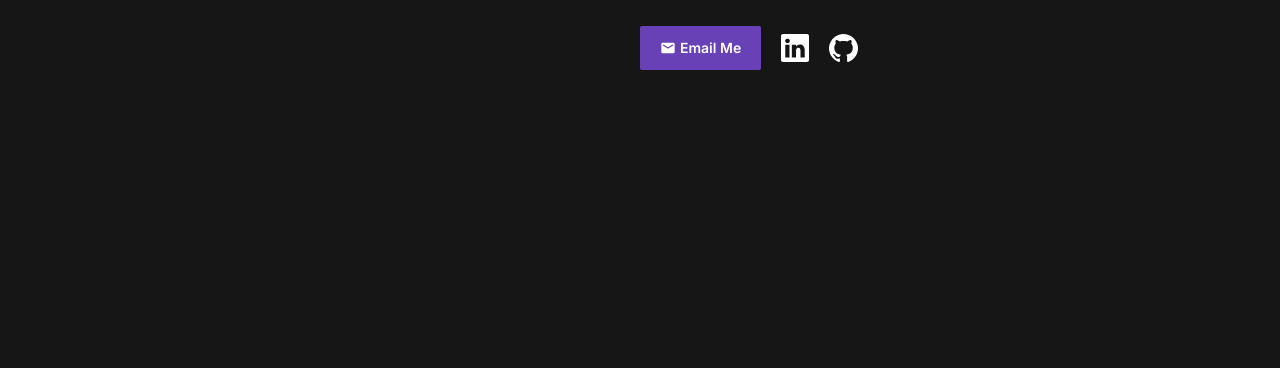
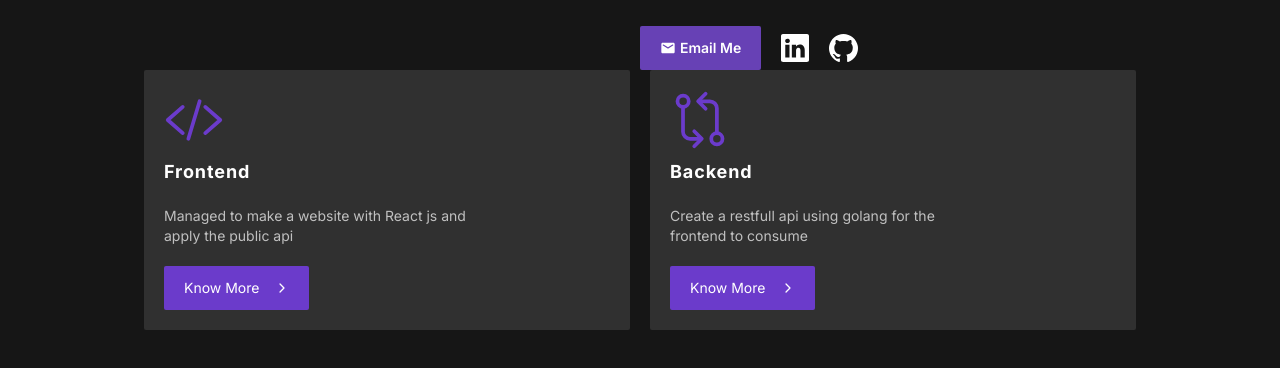
Before and after one commit to rezairfanwijaya/personal-website, a React (Create React App) app: page / in a window 1280 px wide. Shown: the part 270-638 px from the top of the page. Built offline with nearby package versions, Linux system fonts and the light colour scheme; grey boxes are pictures that could not be loaded.

Commit message:
add: path component

```diff
--- a/src/App.jsx
+++ b/src/App.jsx
@@ -8,6 +8,8 @@ import React from 'react';
 import Navbar from './components/Navbar';
 import HeroSection from './components/HeroSection';
 import NotificationUnderDevelopement from './components/Notification';
+import Path from './components/Path';
+
 
 function App() {
   return (<>
@@ -15,6 +17,7 @@ function App() {
       <NotificationUnderDevelopement />
       <Navbar />
       <HeroSection />
+      <Path />
     </div>
   </>
   );
--- a/src/components/Navbar.jsx
+++ b/src/components/Navbar.jsx
@@ -20,7 +20,7 @@ const Navbar = () => {
     <Disclosure as="nav" className="bg-[#161616]">
       {({ open }) => (
         <>
-          <div className="">
+          <div id="home">
             <div className="relative flex h-16 items-center justify-between">
               <div className="absolute inset-y-0 left-0 flex items-center sm:hidden">
                 {/* Mobile menu button*/}
@@ -35,7 +35,7 @@ const Navbar = () => {
               </div>
               <div className="flex flex-1 items-center justify-end sm:items-stretch sm:justify-start md:justify-between ">
                 <div className="flex flex-shrink-0 items-end">
-                  <a href="#">
+                  <a href="#home">
                     <img
                       className="block h-8 w-auto"
                       src={logo}
--- /dev/null
+++ b/src/components/Path.jsx
@@ -0,0 +1,38 @@
+import CardPath from "../micro-components/CardPath";
+
+const Path = () => {
+    const paths = [
+        {
+            'id': 1,
+            'title': 'Frontend',
+            'icon': 'code-slash-outline',
+            'desc': 'Managed to make a website with React js and apply the public api',
+            'iconMore': 'chevron-forward-outline',
+            'url': 'https://www.linkedin.com/in/rezairfanwijaya/'
+        },
+        {
+            'id': 2,
+            'title': 'Backend',
+            'icon': 'git-compare-outline',
+            'desc': 'Create a restfull api using golang for the frontend to consume',
+            'iconMore': 'chevron-forward-outline',
+            'url': 'https://www.linkedin.com/in/rezairfanwijaya/'
+        }
+    ]
+    return (<>
+        <div className="path flex flex-col gap-3 my-9 md:my-14 md:flex-row md:gap-5 lg:px-28 lg:my-0 lg:mb-12">
+            {paths.map((path) => (
+                <CardPath
+                    key={path.id}
+                    title={path.title}
+                    icon={path.icon}
+                    desc={path.desc}
+                    iconMore={path.iconMore}
+                    url={path.url}
+                />
+            ))}
+        </div>
+    </>);
+}
+
+export default Path;
--- /dev/null
+++ b/src/micro-components/CardPath.jsx
@@ -0,0 +1,25 @@
+const CardPath = ({ title, icon, desc, iconMore, url }) => {
+    return (<>
+        <div className="group bg-[#303030] rounded-sm md:w-1/2 hover:bg-[#6B3BCB]">
+            <div className="body p-5">
+                <div className="icon text-[#6B3BCB] text-5xl md:text-4xl lg:text-6xl font-bold group-hover:text-white">
+                    <ion-icon name={icon}></ion-icon>
+                </div>
+                <div className="title text-white font-bold tracking-wider text-lg">
+                    <p>{title}</p>
+                </div>
+                <div className="desc text-[#C0C0C0] my-5 lg:w-80 group-hover:text-white">
+                    <p>{desc}</p>
+                </div>
+                <a href={url} className="button text-dec flex items-center gap-4 w-max py-3 px-5 rounded-sm bg-[#6B3BCB] text-white hover:no-underline group-hover:bg-white group-hover:text-[#6B3BCB] focus:text-white" target="_blank">
+                    <div className="text">
+                        Know More
+                    </div>
+                    <ion-icon name={iconMore}></ion-icon>
+                </a>
+            </div>
+        </div>
+    </>);
+}
+
+export default CardPath;
--- a/src/style/style.css
+++ b/src/style/style.css
@@ -599,22 +599,6 @@ video {
   left: 0px;
 }
 
-.top-28{
-  top: 7rem;
-}
-
-.top-1{
-  top: 0.25rem;
-}
-
-.top-10{
-  top: 2.5rem;
-}
-
-.top-5{
-  top: 1.25rem;
-}
-
 .top-4{
   top: 1rem;
 }
@@ -631,6 +615,26 @@ video {
 .my-5{
   margin-top: 1.25rem;
   margin-bottom: 1.25rem;
+}
+
+.my-16{
+  margin-top: 4rem;
+  margin-bottom: 4rem;
+}
+
+.my-10{
+  margin-top: 2.5rem;
+  margin-bottom: 2.5rem;
+}
+
+.my-7{
+  margin-top: 1.75rem;
+  margin-bottom: 1.75rem;
+}
+
+.my-9{
+  margin-top: 2.25rem;
+  margin-bottom: 2.25rem;
 }
 
 .block{
@@ -681,6 +685,11 @@ video {
   width: auto;
 }
 
+.w-max{
+  width: -webkit-max-content;
+  width: max-content;
+}
+
 .max-w-7xl{
   max-width: 80rem;
 }
@@ -695,6 +704,10 @@ video {
 
 .grid-cols-1{
   grid-template-columns: repeat(1, minmax(0, 1fr));
+}
+
+.flex-col{
+  flex-direction: column;
 }
 
 .place-items-center{
@@ -733,6 +746,14 @@ video {
   gap: 0.25rem;
 }
 
+.gap-3{
+  gap: 0.75rem;
+}
+
+.gap-4{
+  gap: 1rem;
+}
+
 .space-x-4 > :not([hidden]) ~ :not([hidden]){
   --tw-space-x-reverse: 0;
   margin-right: calc(1rem * var(--tw-space-x-reverse));
@@ -768,8 +789,22 @@ video {
   background-color: rgb(17 24 39 / var(--tw-bg-opacity));
 }
 
+.bg-\[\#303030\]{
+  --tw-bg-opacity: 1;
+  background-color: rgb(48 48 48 / var(--tw-bg-opacity));
+}
+
+.bg-\[\#6B3BCB\]{
+  --tw-bg-opacity: 1;
+  background-color: rgb(107 59 203 / var(--tw-bg-opacity));
+}
+
 .p-2{
   padding: 0.5rem;
+}
+
+.p-5{
+  padding: 1.25rem;
 }
 
 .px-2{
@@ -833,6 +868,11 @@ video {
   line-height: 1.75rem;
 }
 
+.text-6xl{
+  font-size: 3.75rem;
+  line-height: 1;
+}
+
 .font-bold{
   font-weight: 700;
 }
@@ -851,6 +891,10 @@ video {
 
 .leading-7{
   line-height: 1.75rem;
+}
+
+.tracking-wider{
+  letter-spacing: 0.05em;
 }
 
 .text-\[\#8D63E1\]{
@@ -876,6 +920,11 @@ video {
 .text-gray-300{
   --tw-text-opacity: 1;
   color: rgb(209 213 219 / var(--tw-text-opacity));
+}
+
+.text-\[\#6B3BCB\]{
+  --tw-text-opacity: 1;
+  color: rgb(107 59 203 / var(--tw-text-opacity));
 }
 
 .filter{
@@ -911,6 +960,11 @@ html {
   text-decoration-line: none;
 }
 
+.focus\:text-white:focus{
+  --tw-text-opacity: 1;
+  color: rgb(255 255 255 / var(--tw-text-opacity));
+}
+
 .focus\:outline-none:focus{
   outline: 2px solid transparent;
   outline-offset: 2px;
@@ -929,6 +983,21 @@ html {
 .focus\:ring-white:focus{
   --tw-ring-opacity: 1;
   --tw-ring-color: rgb(255 255 255 / var(--tw-ring-opacity));
+}
+
+.group:hover .group-hover\:bg-white{
+  --tw-bg-opacity: 1;
+  background-color: rgb(255 255 255 / var(--tw-bg-opacity));
+}
+
+.group:hover .group-hover\:text-white{
+  --tw-text-opacity: 1;
+  color: rgb(255 255 255 / var(--tw-text-opacity));
+}
+
+.group:hover .group-hover\:text-\[\#6B3BCB\]{
+  --tw-text-opacity: 1;
+  color: rgb(107 59 203 / var(--tw-text-opacity));
 }
 
 @media (min-width: 640px){
@@ -964,12 +1033,49 @@ html {
     margin-bottom: 4rem;
   }
 
+  .md\:my-2{
+    margin-top: 0.5rem;
+    margin-bottom: 0.5rem;
+  }
+
+  .md\:my-7{
+    margin-top: 1.75rem;
+    margin-bottom: 1.75rem;
+  }
+
+  .md\:my-9{
+    margin-top: 2.25rem;
+    margin-bottom: 2.25rem;
+  }
+
+  .md\:my-14{
+    margin-top: 3.5rem;
+    margin-bottom: 3.5rem;
+  }
+
+  .md\:w-1\/2{
+    width: 50%;
+  }
+
   .md\:grid-cols-2{
     grid-template-columns: repeat(2, minmax(0, 1fr));
   }
 
+  .md\:flex-row{
+    flex-direction: row;
+  }
+
   .md\:justify-between{
     justify-content: space-between;
+  }
+
+  .md\:gap-5{
+    gap: 1.25rem;
+  }
+
+  .md\:text-4xl{
+    font-size: 2.25rem;
+    line-height: 2.5rem;
   }
 }
 
@@ -984,6 +1090,24 @@ html {
     margin-bottom: 1.5rem;
   }
 
+  .lg\:my-5{
+    margin-top: 1.25rem;
+    margin-bottom: 1.25rem;
+  }
+
+  .lg\:my-3{
+    margin-top: 0.75rem;
+    margin-bottom: 0.75rem;
+  }
+
+  .lg\:mb-12{
+    margin-bottom: 3rem;
+  }
+
+  .lg\:w-80{
+    width: 20rem;
+  }
+
   .lg\:gap-0{
     gap: 0px;
   }
@@ -991,6 +1115,11 @@ html {
   .lg\:px-8{
     padding-left: 2rem;
     padding-right: 2rem;
+  }
+
+  .lg\:px-28{
+    padding-left: 7rem;
+    padding-right: 7rem;
   }
 
   .lg\:text-xl{
@@ -1002,4 +1131,9 @@ html {
     font-size: 4.5rem;
     line-height: 1;
   }
+
+  .lg\:text-6xl{
+    font-size: 3.75rem;
+    line-height: 1;
+  }
 }
```
